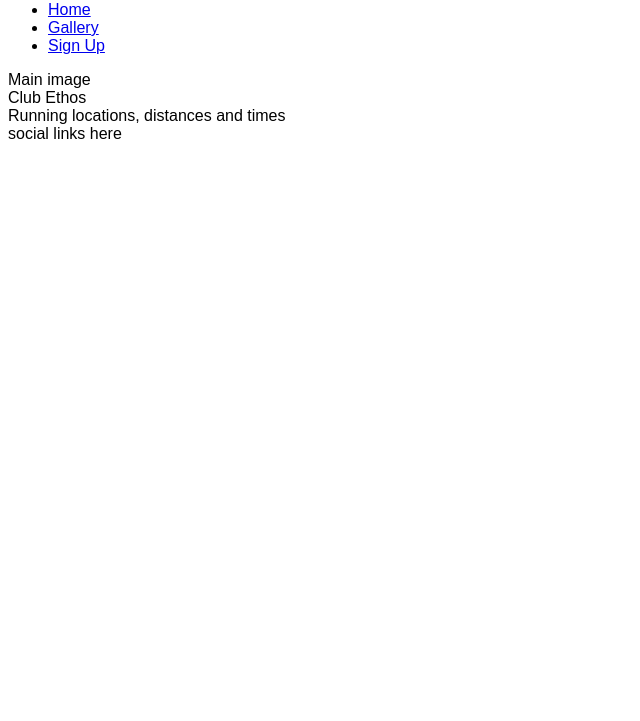
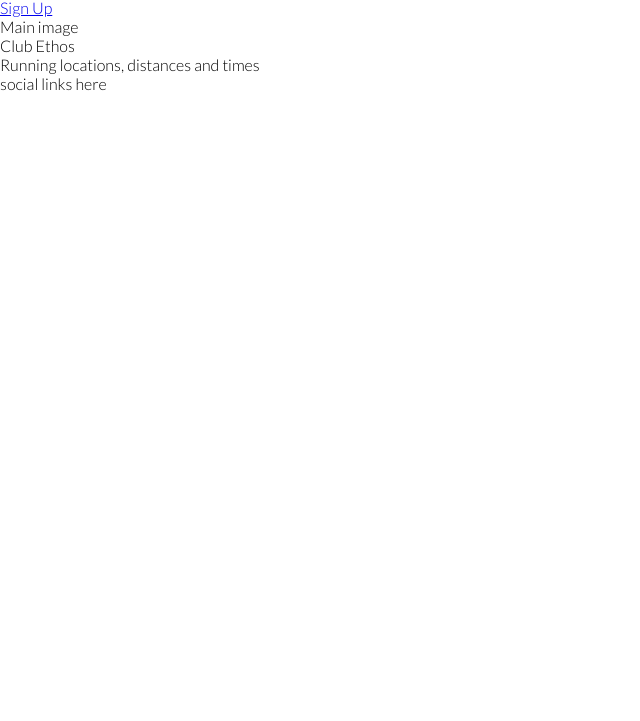
Before and after one commit to Coder731/love-running, a plain HTML site: page index.html in a window 1280 px wide. Shown: the part 79-800 px from the top of the page, without its empty margins (0-640 px from the left). Drawn offline with Linux system fonts and the light colour scheme.

Commit message:
style.css modified

```diff
--- a/assets/css/style.css
+++ b/assets/css/style.css
@@ -1,3 +1,12 @@
+@import url('https://fonts.googleapis.com/css2?family=Lato:wght@300&family=Oswald:wght@300&display=swap');
+
+* {
+    margin: 0;
+    padding: 0;
+    border: none;
+}
+
 body {
-    font-family: Arial;
+    font-family: Lato, sans-serif;
+    font-weight: 300;
 }
```
